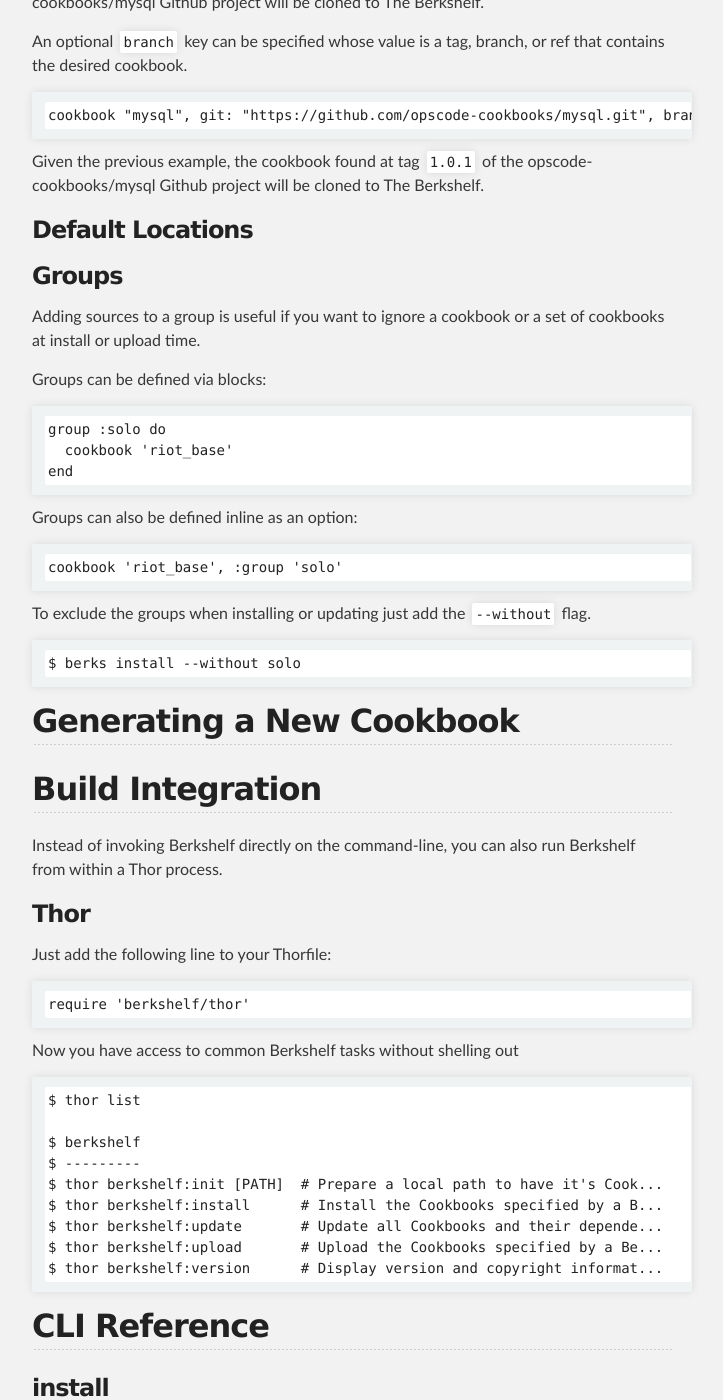
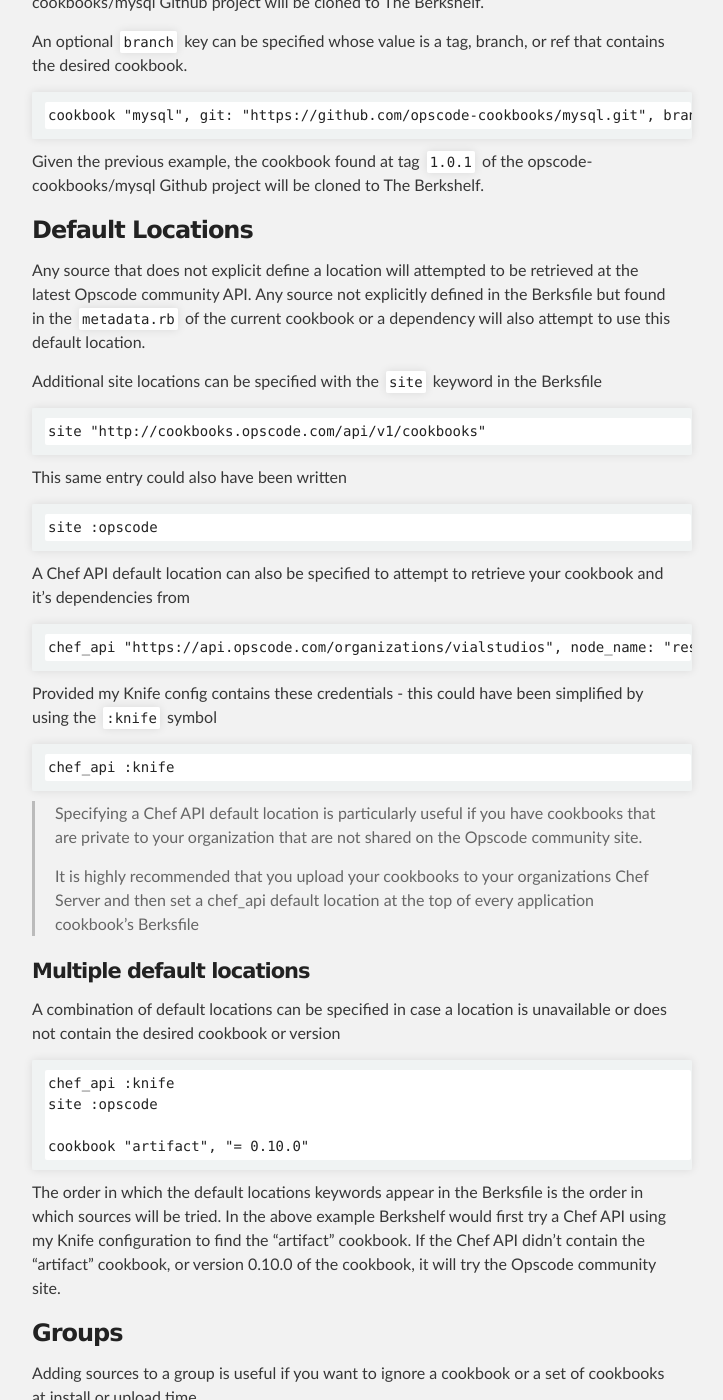
Before and after one commit to berkshelf/berkshelf, a Jekyll site: the page built from index.html, in a window 1280 px wide and 1400 px high, scrolled down 6512 px. Shown: the whole window, without its empty margins (288-1011 px from the left). Built offline with Jekyll 4.4.1, drawn with Linux system fonts in a browser that asks for light colours; some of the changed text lies outside the part shown.

Commit message:
add default locations documentation

```diff
--- a/_includes/index.md
+++ b/_includes/index.md
@@ -179,7 +179,7 @@ The Knife config used is located at `~/.chef/knife.rb` or the value of `ENV["CHE
 
 You can also explicitly define the `chef_server_url`, `node_name`, and `client_key` to use:
 
-    cookbook "artifact", chef_api: "http://cookbooks.opscode.com/api/v1/cookbooks", node_name: "reset", client_key: "/Users/reset/.chef/knife.rb"
+    cookbook "artifact", chef_api: "https://api.opscode.com/organizations/vialstudios", node_name: "reset", client_key: "/Users/reset/.chef/reset.pem"
 
 ##### Site Location
 
@@ -214,6 +214,41 @@ An optional `branch` key can be specified whose value is a tag, branch, or ref t
 Given the previous example, the cookbook found at tag `1.0.1` of the opscode-cookbooks/mysql Github project will be cloned to The Berkshelf.
 
 ### Default Locations
+
+Any source that does not explicit define a location will attempted to be retrieved at the latest Opscode community API. Any source not explicitly defined in the Berksfile but found in the `metadata.rb` of the current cookbook or a dependency will also attempt to use this default location.
+
+Additional site locations can be specified with the `site` keyword in the Berksfile
+
+    site "http://cookbooks.opscode.com/api/v1/cookbooks"
+
+This same entry could also have been written
+
+    site :opscode
+
+A Chef API default location can also be specified to attempt to retrieve your cookbook and it's dependencies from
+
+    chef_api "https://api.opscode.com/organizations/vialstudios", node_name: "reset", client_key: "/Users/reset/.chef/reset.pem"
+
+Provided my Knife config contains these credentials - this could have been simplified by using the `:knife` symbol
+
+    chef_api :knife
+
+> Specifying a Chef API default location is particularly useful if you have cookbooks that are
+> private to your organization that are not shared on the Opscode community site.
+>
+> It is highly recommended that you upload your cookbooks to your organizations Chef Server
+> and then set a chef_api default location at the top of every application cookbook's Berksfile
+
+#### Multiple default locations
+
+A combination of default locations can be specified in case a location is unavailable or does not contain the desired cookbook or version
+
+    chef_api :knife
+    site :opscode
+
+    cookbook "artifact", "= 0.10.0"
+
+The order in which the default locations keywords appear in the Berksfile is the order in which sources will be tried. In the above example Berkshelf would first try a Chef API using my Knife configuration to find the "artifact" cookbook. If the Chef API didn't contain the "artifact" cookbook, or version 0.10.0 of the cookbook, it will try the Opscode community site.
 
 ### Groups
 
```
